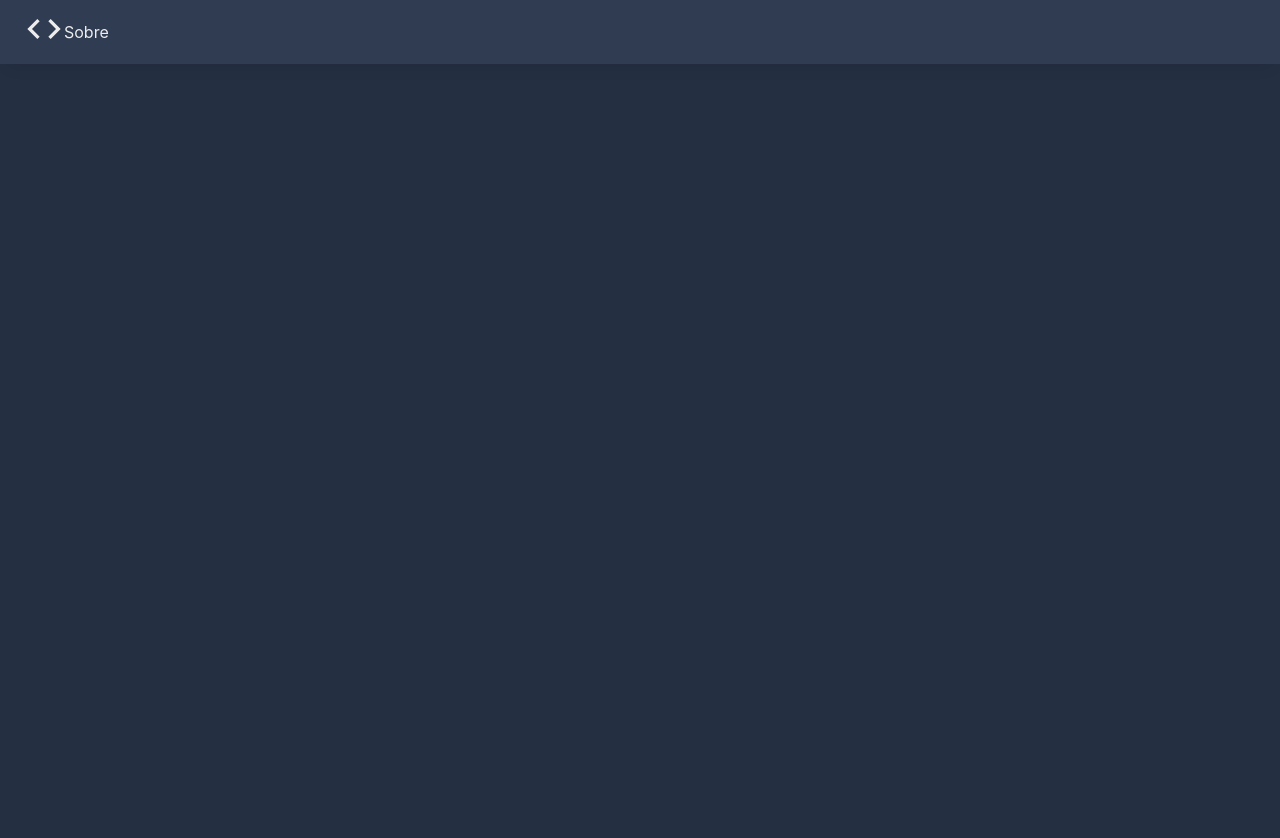
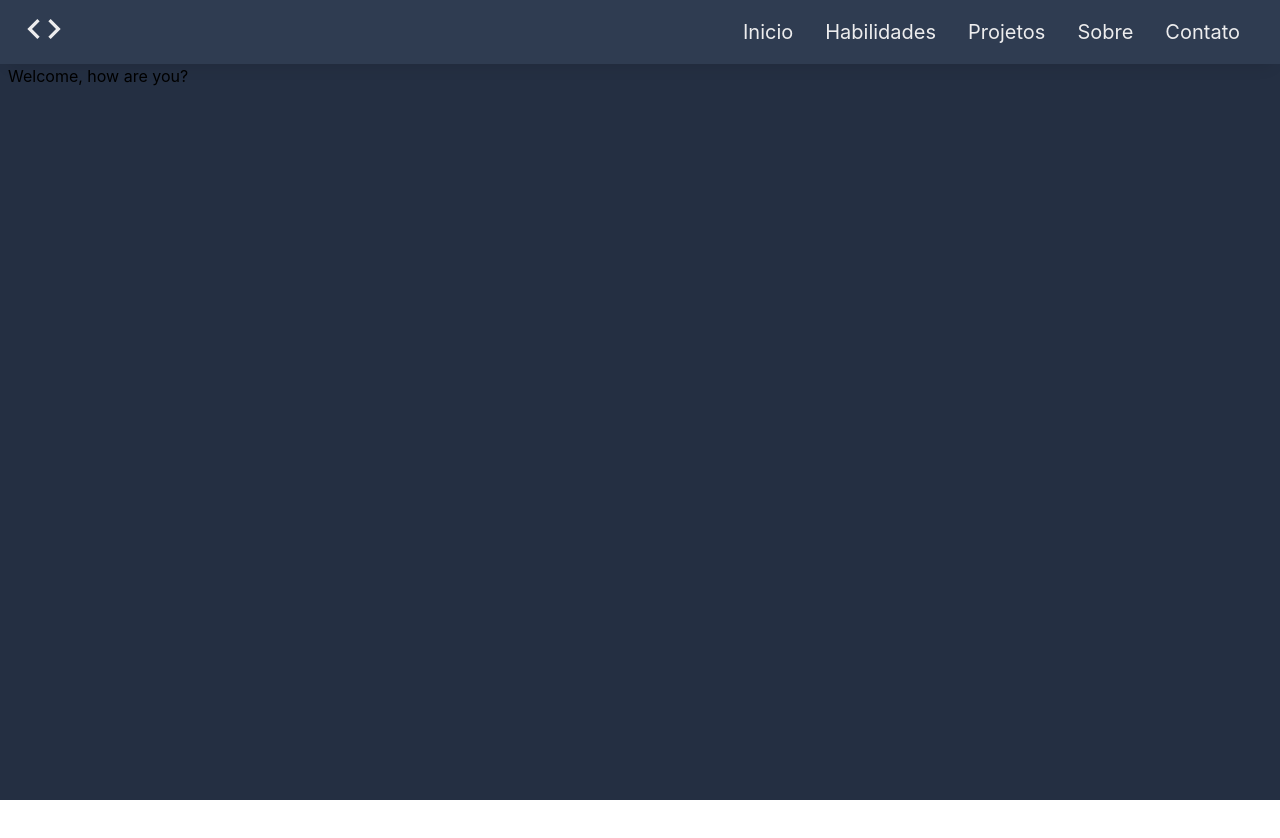
Before and after one commit to hrVicenssotti/myself_project, a React (Vite) app: page /myself in a window 1280 px wide. Shown: the top 838 px of the page. After the commit the page ends 800 px from the top, so only its background shows below. Built offline with nearby package versions, Linux system fonts and the light colour scheme.

Commit message:
make page myself

```diff
--- a/src/pages/Myself/index.tsx
+++ b/src/pages/Myself/index.tsx
@@ -1,25 +1,32 @@
-import { AppBar, Box, Toolbar } from '@mui/material';
-import { Code } from '@mui/icons-material';
-import { Link } from 'react-router-dom';
-import React from 'react';
+import { Box } from '@mui/material';
+import React, { useEffect, useState } from 'react';
 
 import { useStyles } from './styles';
+import { ButtomToTop } from '../../components';
+import { NavBar } from './components';
 
 export const Myself: React.FC = () => {
     const classes = useStyles();
 
+    const [offTopScroll, setOffTopScroll] = useState<boolean>(false);
+
+    useEffect(() => {
+        window.addEventListener('scroll', () => {
+            if (window.scrollY > 70) {
+                setOffTopScroll(true);
+            } else {
+                setOffTopScroll(false);
+            }
+        });
+    }, [classes]);
+
     return (
         <Box className={classes.appContainer}>
-            <AppBar className={classes.navBar}>
-                <Toolbar>
-                    <Box>
-                        <Code sx={{ fontSize: '2.5rem' }} />
-                    </Box>
-                    <Box>
-                        <Link to={'#sobre'}>Sobre</Link>
-                    </Box>
-                </Toolbar>
-            </AppBar>
+            <NavBar scrollOffTop={offTopScroll} />
+            <Box component={'main'} className={classes.main}>
+                <span>Welcome, how are you?</span>
+            </Box>
+            <ButtomToTop scrollOffTop={offTopScroll} />
         </Box>
     );
 };
--- a/src/pages/Myself/styles.ts
+++ b/src/pages/Myself/styles.ts
@@ -5,10 +5,11 @@
     appContainer: {
         backgroundColor: theme.palette.secondary.main,
         boxSizing: 'border-box',
-        minHeight: '150vh',
-        padding: '8px',
+        minHeight: '100vh',
+        padding: '0.5rem',
     },
-    navBar: {
-        boxShadow: '0px 10px 15px -8px #00000018',
+    main: {
+        paddingTop: '3.5rem',
+        boxSizing: 'content-box',
     },
 }));
```
